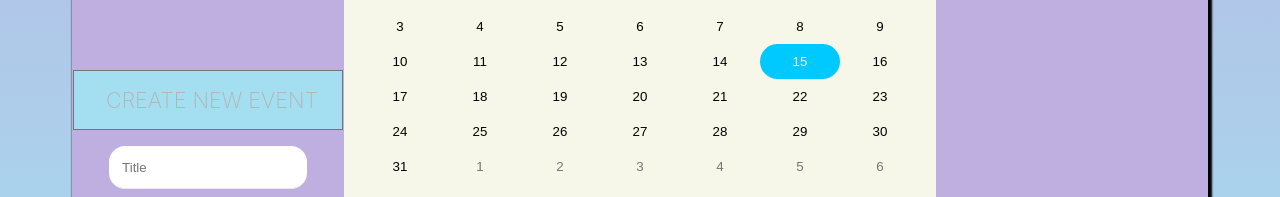
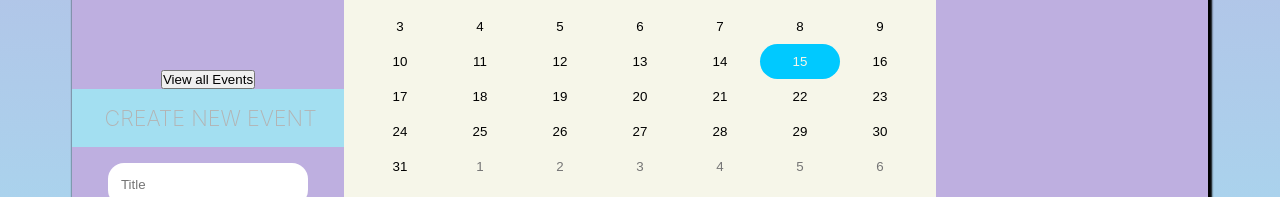
Before and after one commit to Khemi1998/events-frontend, a React (Create React App) app: page / in a window 1280 px wide. Shown: the part 389-586 px from the top of the page. Built offline with nearby package versions, Linux system fonts and the light colour scheme.

Commit message:
adjusting form styles

```diff
--- a/src/components/Calendar/Calendar.scss
+++ b/src/components/Calendar/Calendar.scss
@@ -106,7 +106,7 @@ abbr {
 }
 .react-calendar__tile:enabled:hover,
 .react-calendar__tile:enabled:focus {
-  background-color: $color-tertiary;
+  background-color: $color-select;
   border-radius: 5rem;
 }
 .react-calendar__tile--now {
--- a/src/components/Form/Form.scss
+++ b/src/components/Form/Form.scss
@@ -1,7 +1,7 @@
 @use "../../assets/styles/variables" as *;
 
 .log-form {
-  width: 79%;
+  width: 80%;
   background: transparent;
   display: flex;
   flex-direction: column;
@@ -23,7 +23,6 @@
     text-transform: uppercase;
     padding: .75em 1em .75em 1.5em;
     box-shadow:inset 0px 1px 1px fadeout(white, 95%);
-    border: 1px solid darken(grey, 5%);
     margin: 0;
     font-weight: 200;
   }
--- a/src/containers/LeftMenu/LeftMenu.jsx
+++ b/src/containers/LeftMenu/LeftMenu.jsx
@@ -25,6 +25,7 @@ export const LeftMenu = () => {
         <img src={greetingImg} className="greeting__img" alt={greetingTime} />
         <h1 className="greeting__heading">Good {greetingTime}</h1>
       </header>
+      <button>View all Events</button>
       <Form />
     </div>
   );
```
